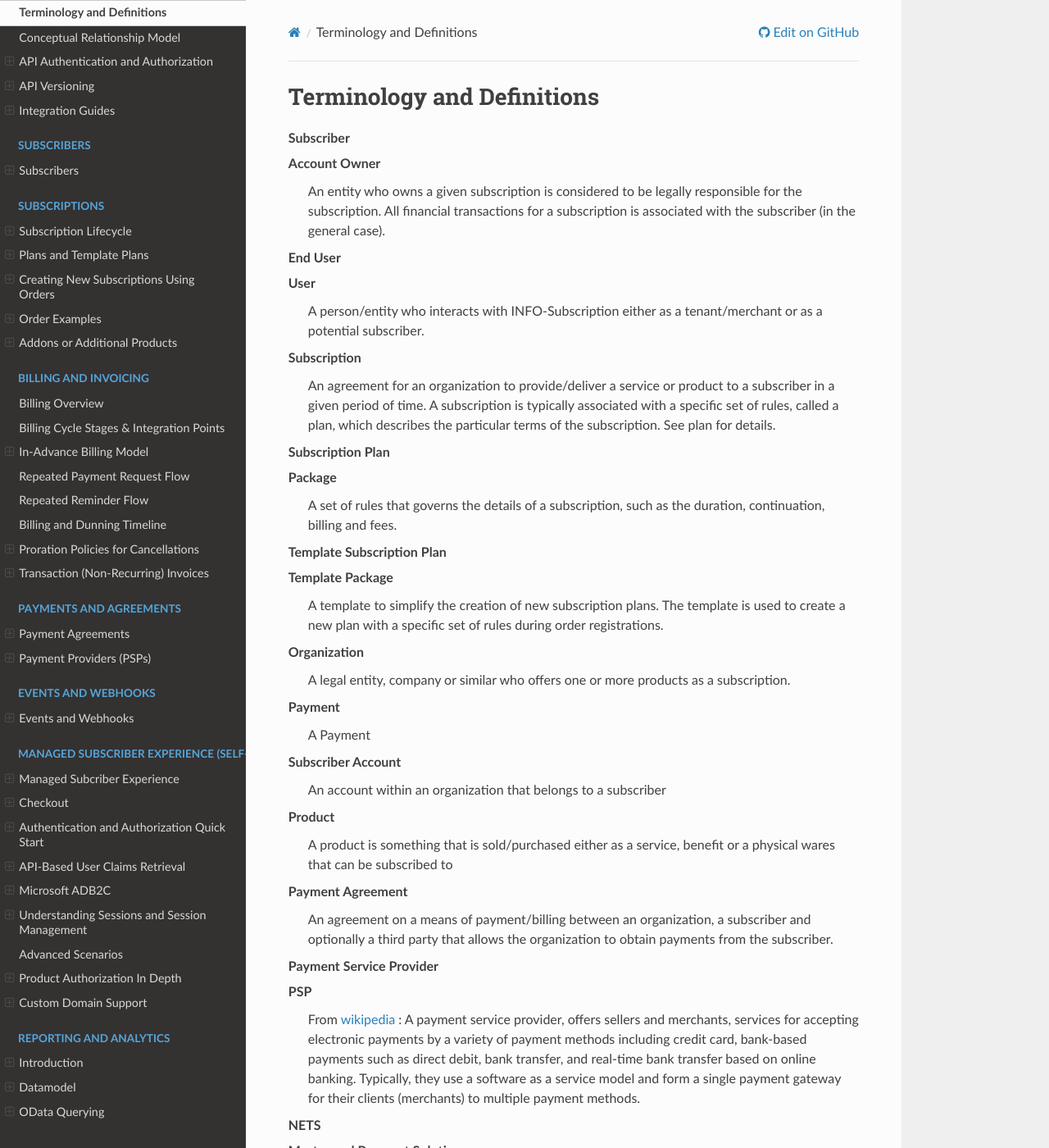
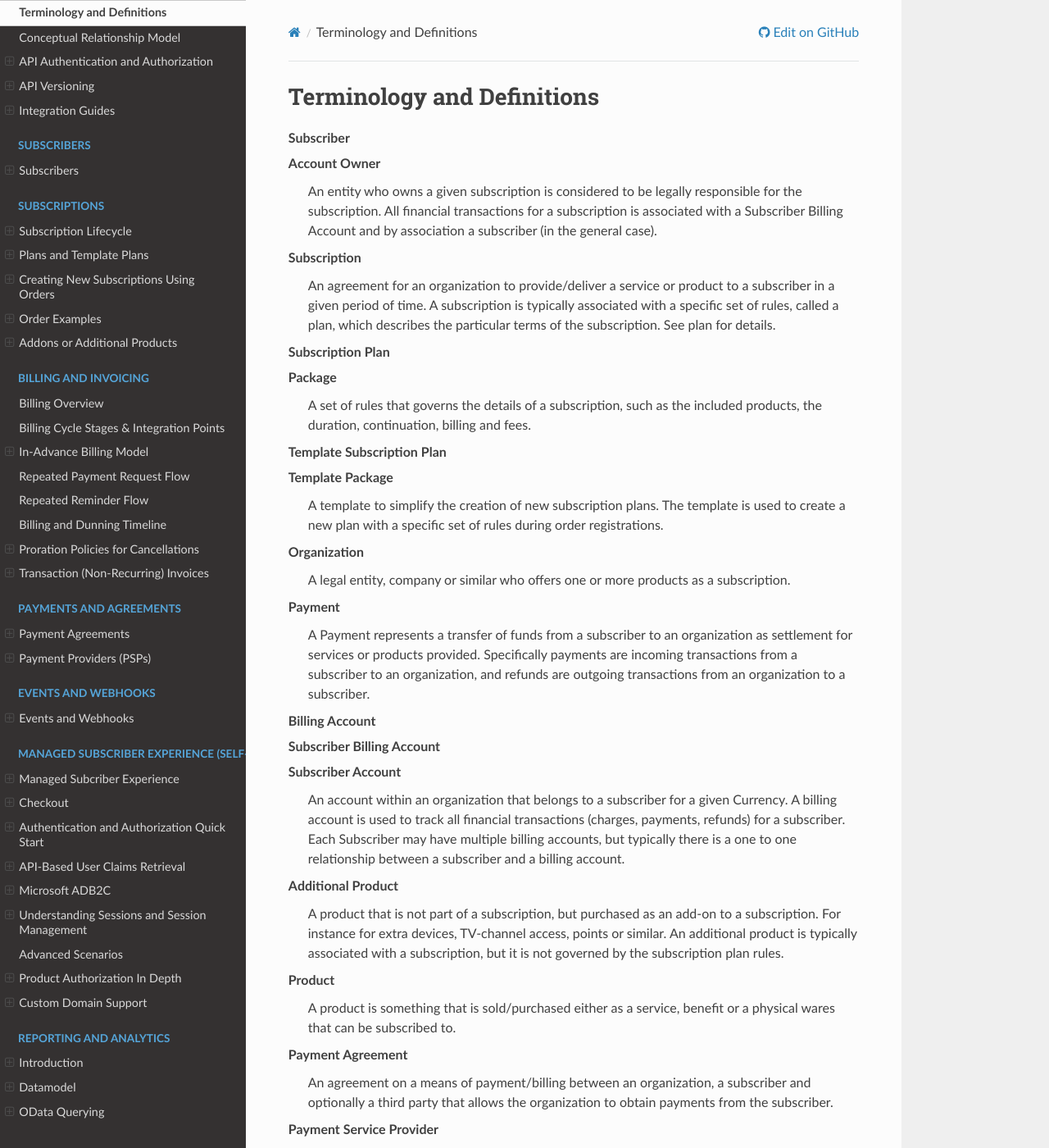
Before and after one commit to infosoftas/info-subscription-doc, a Sphinx documentation site: the page built from source/general/terminology.rst, in a window 1280 px wide and 1400 px high. Shown: the whole window at 82% size. Built offline with Sphinx 7.4.7 and the Read the Docs theme 3.1.0, drawn with Linux system fonts in a browser that asks for light colours; formulas are drawn with MathJax 3.

Commit message:
Extended terminology section and removed old terms.

```diff
--- a/source/general/terminology.rst
+++ b/source/general/terminology.rst
@@ -9,11 +9,7 @@ Terminology and Definitions
     Subscriber
     Account Owner
         An entity who owns a given subscription is considered to be legally responsible for the subscription.
-        All financial transactions for a subscription is associated with the subscriber (in the general case).
-
-    End User
-    User
-        A person/entity who interacts with |projectName| either as a tenant/merchant or as a potential subscriber.
+        All financial transactions for a subscription is associated with a Subscriber Billing Account and by association a subscriber (in the general case).
 
     Subscription
         An agreement for an organization to provide/deliver a service or product to a subscriber in a given period of time.
@@ -22,7 +18,7 @@ Terminology and Definitions
 
     Subscription Plan
     Package
-        A set of rules that governs the details of a subscription, such as the duration, continuation, billing and fees.
+        A set of rules that governs the details of a subscription, such as the included products, the duration, continuation, billing and fees.
 
     Template Subscription Plan
     Template Package
@@ -32,13 +28,21 @@ Terminology and Definitions
         A legal entity, company or similar who offers one or more products as a subscription.
 
     Payment
-        A Payment
+        A Payment represents a transfer of funds from a subscriber to an organization as settlement for services or products provided.
+        Specifically payments are incoming transactions from a subscriber to an organization, and refunds are outgoing transactions from an organization to a subscriber.
 
+    Billing Account
+    Subscriber Billing Account
     Subscriber Account
-        An account within an organization that belongs to a subscriber
+        An account within an organization that belongs to a subscriber for a given Currency. A billing account is used to track all financial transactions (charges, payments, refunds) for a subscriber.
+        Each Subscriber may have multiple billing accounts, but typically there is a one to one relationship between a subscriber and a billing account.
+
+    Additional Product
+        A product that is not part of a subscription, but purchased as an add-on to a subscription. For instance for extra devices, TV-channel access, points or similar.
+        An additional product is typically associated with a subscription, but it is not governed by the subscription plan rules.
 
     Product
-        A product is something that is sold/purchased either as a service, benefit or a physical wares that can be subscribed to
+        A product is something that is sold/purchased either as a service, benefit or a physical wares that can be subscribed to.
 
     Payment Agreement
         An agreement on a means of payment/billing between an organization, a subscriber and optionally a third party that allows the organization to obtain payments from the subscriber.
```
